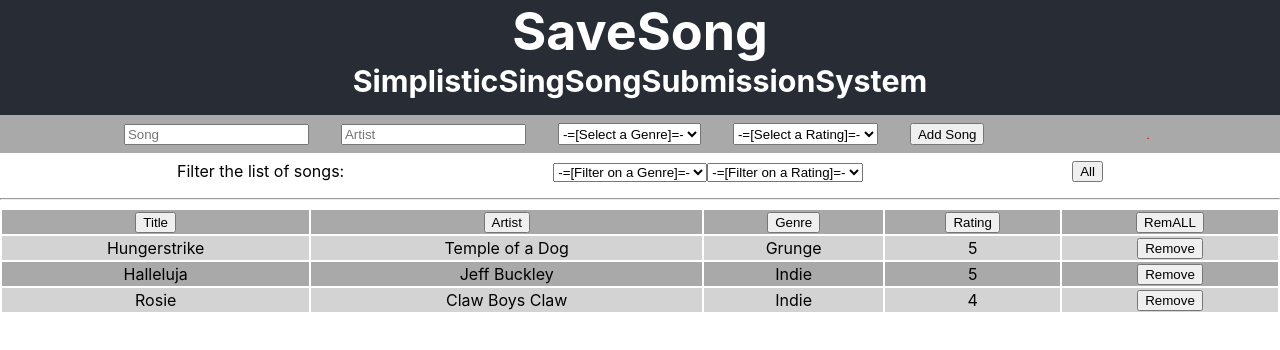
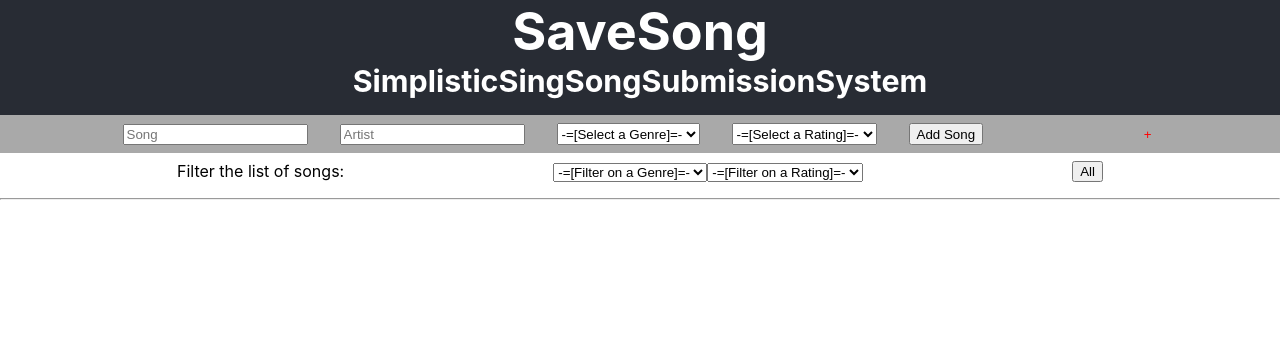
Before and after one commit to Tijs-vd-B/tijs_vd_b_eindopdracht_fed_level35, a React (Create React App) app: page / in a window 1280 px wide. Shown: the top 350 px of the page. Built offline with nearby package versions, Linux system fonts and the light colour scheme.

Commit message:
small follow-up

```diff
--- a/src/SongOverview.js
+++ b/src/SongOverview.js
@@ -3,67 +3,13 @@ import SongForm from "./components/SongForm";
 import SongList from "./components/SongList";
 import SongFilter from "./components/SongFilter";
 import testsongs from "./data/testsongs";
+import genres from "./data/genres";
 
 class SongOverview extends Component {
   constructor() {
     super();
     this.state = {
-      songs: [
-        {
-          id: 0,
-          title: "Hungerstrike",
-          artist: "Temple of a Dog",
-          genre: "Grunge",
-          rating: 5,
-        },
-        {
-          id: 1,
-          title: "Halleluja",
-          artist: "Jeff Buckley",
-          genre: "Indie",
-          rating: 5,
-        },
-        {
-          id: 2,
-          title: "Rosie",
-          artist: "Claw Boys Claw",
-          genre: "Indie",
-          rating: 4,
-        },
-      ],
-      genres: [
-        "Unknown",
-        "Blues",
-        "Classical",
-        "Country",
-        "Dance",
-        "Dubstep",
-        "EDM",
-        "Emo",
-        "Funk",
-        "Folk",
-        "Garage",
-        "Grunge",
-        "Hip Hop",
-        "House",
-        "Indie",
-        "Jazz",
-        "K-Pop",
-        "Latin",
-        "Metal",
-        "Motown",
-        "Opera",
-        "Pop",
-        "Punk",
-        "Rap",
-        "Reggae",
-        "R&B",
-        "Rock",
-        "Soul",
-        "Techno",
-        "Trance",
-        "World",
-      ],
+      songs: [],
       ratingOptions: [0, 1, 2, 3, 4, 5],
       newSongGenre: "Unknown",
       newSongRating: 0,
@@ -114,21 +60,14 @@ class SongOverview extends Component {
     }
   };
 
-  handleClickAddList = (extra) => {
+  handleClickAddList = () => {
     const extraSongs = testsongs;
     let newSongs = this.state.songs;
     let setId = this.state.nextId;
-    for (let i = 0; i < extraSongs.length; i++) {
-      let newSong = {
-        id: setId,
-        title: extraSongs[i].title,
-        artist: extraSongs[i].artist,
-        genre: extraSongs[i].genre,
-        rating: extraSongs[i].rating,
-      };
+    extraSongs.forEach((item) => {
       setId++;
-      newSongs = [...newSongs].concat(newSong);
-    }
+      newSongs = [...newSongs].concat(item);
+    });
     this.setState({
       ...this.state,
       songs: newSongs,
@@ -138,11 +77,11 @@ class SongOverview extends Component {
 
   handleClickRemoveItem = (item) => {
     let newSongs = this.state.songs;
-    for (let i = 0; i < newSongs.length; i++) {
-      if (newSongs[i] === item) {
-        newSongs.splice(i, 1);
+    newSongs.forEach((i, index) => {
+      if (i === item) {
+        newSongs.splice(index, 1);
       }
-    }
+    });
     this.setState({
       ...this.state,
       songs: newSongs,
@@ -197,12 +136,12 @@ class SongOverview extends Component {
           handleClickAddSong={this.handleClickAddSong}
           handleClickAddList={this.handleClickAddList}
           handleChange={this.handleChange}
-          genres={this.state.genres}
+          genres={genres}
           ratingOptions={this.state.ratingOptions}
         />
         <SongFilter
           handleChange={this.handleChange}
-          genres={this.state.genres}
+          genres={genres}
           ratingOptions={this.state.ratingOptions}
           handleClickResetFilter={this.handleClickResetFilter}
         />
--- a/src/components/SongForm.js
+++ b/src/components/SongForm.js
@@ -36,7 +36,7 @@ function SongForm(props) {
         onClick={props.handleClickAddList}
         value="testsongs"
       >
-        .
+        +
       </button>
     </div>
   );
--- /dev/null
+++ b/src/data/genres.js
@@ -0,0 +1,35 @@
+const genres = [
+  "Unknown",
+  "Blues",
+  "Classical",
+  "Country",
+  "Dance",
+  "Dubstep",
+  "EDM",
+  "Emo",
+  "Funk",
+  "Folk",
+  "Garage",
+  "Grunge",
+  "Hip Hop",
+  "House",
+  "Indie",
+  "Jazz",
+  "K-Pop",
+  "Latin",
+  "Metal",
+  "Motown",
+  "Opera",
+  "Pop",
+  "Punk",
+  "Rap",
+  "Reggae",
+  "R&B",
+  "Rock",
+  "Soul",
+  "Techno",
+  "Trance",
+  "World",
+];
+
+export default genres;
--- a/src/data/testsongs.js
+++ b/src/data/testsongs.js
@@ -1,4 +1,22 @@
 const testsongs = [
+  {
+    title: "Hungerstrike",
+    artist: "Temple of a Dog",
+    genre: "Grunge",
+    rating: 5,
+  },
+  {
+    title: "Halleluja",
+    artist: "Jeff Buckley",
+    genre: "Indie",
+    rating: 5,
+  },
+  {
+    title: "Rosie",
+    artist: "Claw Boys Claw",
+    genre: "Indie",
+    rating: 4,
+  },
   {
     title: "Bitterzoet",
     artist: "Eefje de Visser",
```
Also changed, not shown: 1 other file (tests, documents, lock files or other folders).
